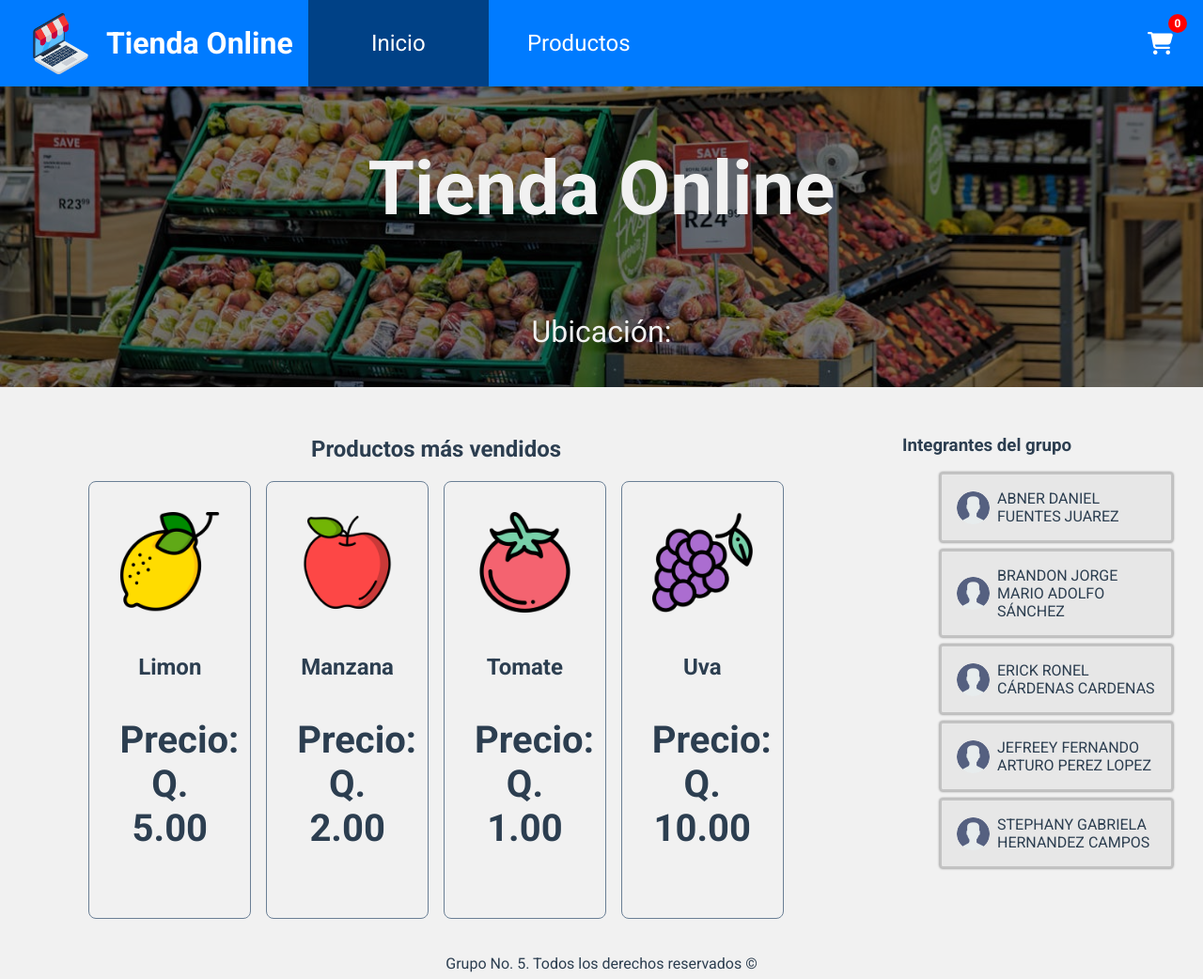
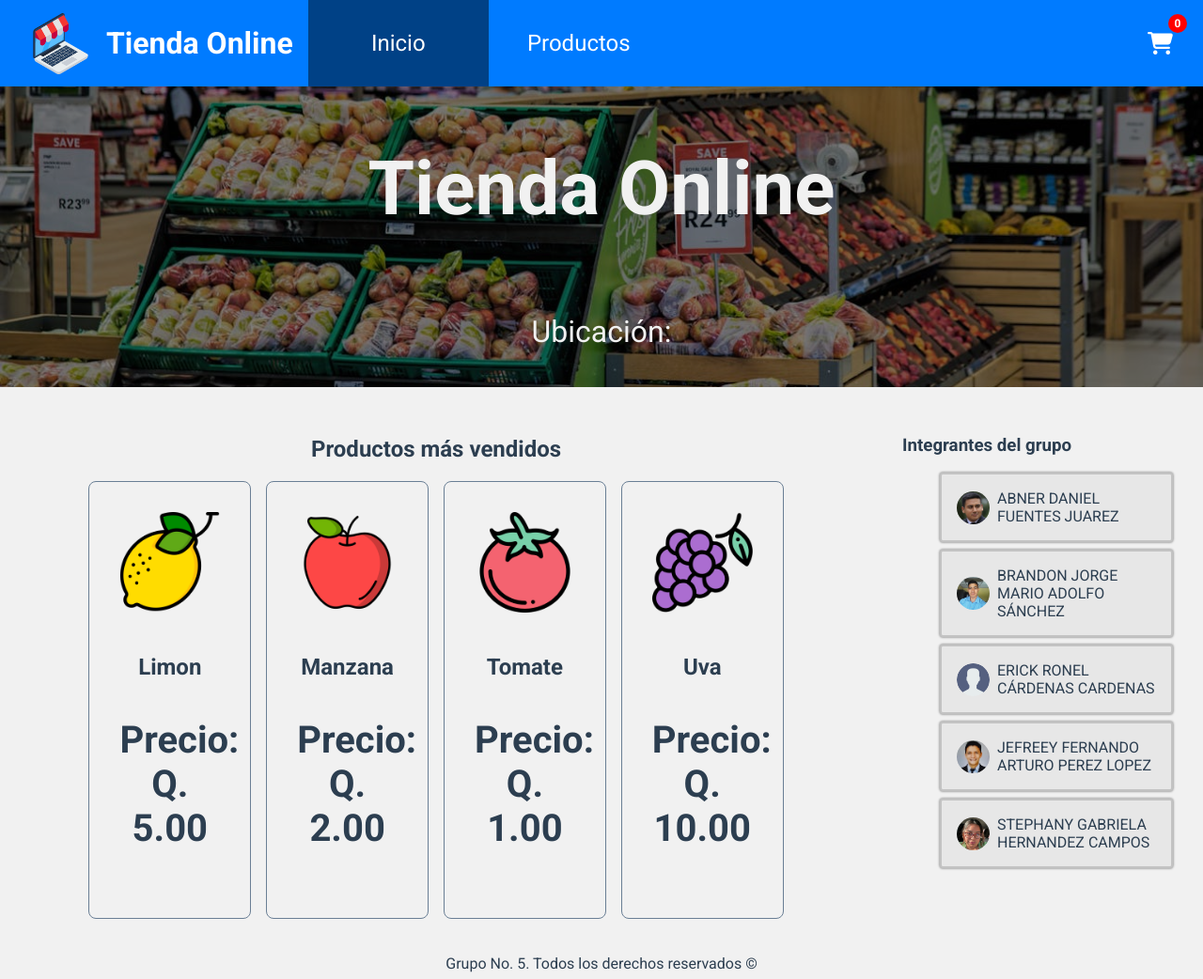
Before and after one commit to Dfj9705/proyecto1-dw, a plain HTML site: page index.html in a window 1280 px wide. Shown: the whole page at 94% size. Drawn offline with Linux system fonts and the light colour scheme.

Commit message:
cambio de imagenes al inicio

```diff
--- a/index.html
+++ b/index.html
@@ -63,19 +63,19 @@
                 <h3>Integrantes del grupo</h3>
                 <ul>
                     <li>
-                        <img src="./assets/img/usuario.png" alt="Persona 1"> ABNER DANIEL FUENTES JUAREZ
+                        <img src="./assets/img/abner.JPG" alt="Persona 1"> ABNER DANIEL FUENTES JUAREZ
                     </li>
                     <li>
-                        <img src="./assets/img/usuario.png" alt="Persona 2"> BRANDON JORGE MARIO ADOLFO SÁNCHEZ
+                        <img src="./assets/img/brandon.jpeg" alt="Persona 2"> BRANDON JORGE MARIO ADOLFO SÁNCHEZ
                     </li>
                     <li>
                         <img src="./assets/img/usuario.png" alt="Persona 3"> ERICK RONEL CÁRDENAS CARDENAS
                     </li>
                     <li>
-                        <img src="./assets/img/usuario.png" alt="Persona 4"> JEFREEY FERNANDO ARTURO PEREZ LOPEZ
+                        <img src="./assets/img/jeffrey.jpeg" alt="Persona 4"> JEFREEY FERNANDO ARTURO PEREZ LOPEZ
                     </li>
                     <li>
-                        <img src="./assets/img/usuario.png" alt="Persona 5"> STEPHANY GABRIELA HERNANDEZ CAMPOS
+                        <img src="./assets/img/stephanie.jpeg" alt="Persona 5"> STEPHANY GABRIELA HERNANDEZ CAMPOS
                     </li>
                 </ul>
             </aside>
```
Also changed, not shown: assets/img/abner.JPG (added), assets/img/brandon.jpeg (added), assets/img/erick.jpeg (added), assets/img/jeffrey.jpeg (added), assets/img/stephanie.jpeg (added).
